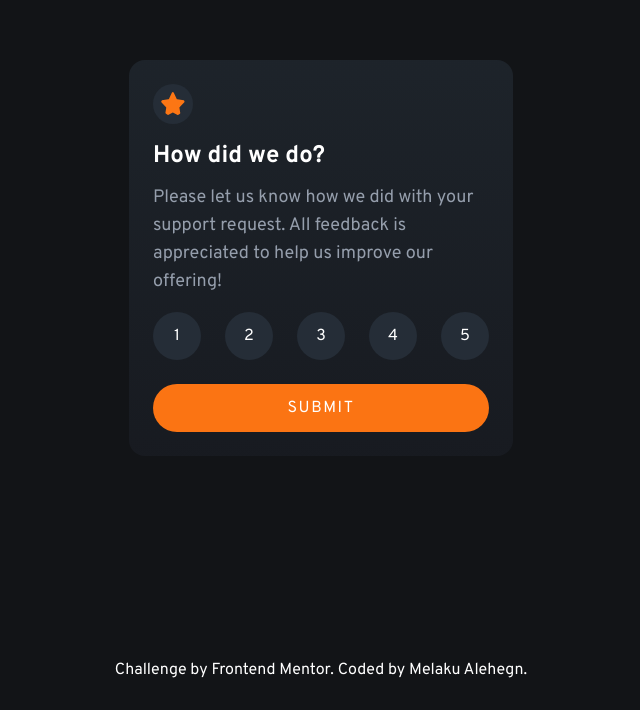
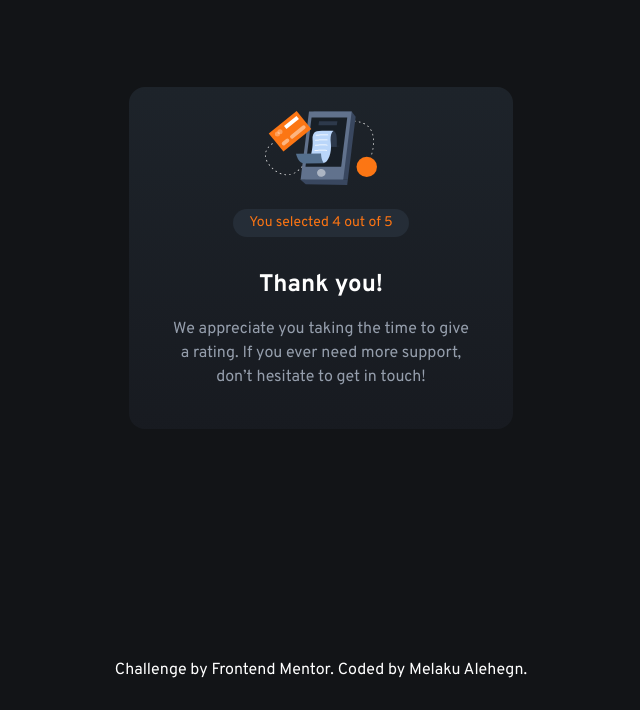
Before and after one commit to MelakuAlehegn/interactive-rating-component, a website: page index.html in a window 1280 px wide. Shown: the part 142-852 px from the top of the page, without its empty margins (319-959 px from the left). Drawn offline with Linux system fonts and the light colour scheme.

Commit message:
thank you page css finish

```diff
--- a/index.html
+++ b/index.html
@@ -14,7 +14,7 @@
 
 <body class="bg-veryDarkBlue font-sans text-base flex flex-col items-center">
   <main class="text-white flex h-screen items-center justify-center p-6 mb-0">
-    <div class="bg-gradient-to-b from-from-50 to-to-50 flex flex-col justify-center p-6 rounded-2xl sm:w-96">
+    <div class="bg-gradient-to-b from-from-50 to-to-50 hidden flex-col justify-center p-6 rounded-2xl sm:w-96">
       <div>
         <img class="bg-darkBlue p-2 rounded-full w-10 h-10" src="./images/icon-star.svg" alt="star icon" />
       </div>
@@ -42,15 +42,16 @@
         class="mt-6 bg-orange rounded-full py-3 uppercase font-sans tracking-widest  hover:bg-white hover:text-orange text-bold transition duration-300">Submit</button>
       <!-- Rating state end -->
       <!-- Thank you state start -->
-      <!-- <div>
-        <img src="./images/illustration-thank-you.svg" alt="thankyou image">
-        <p> You selected 4 out of 5 </p>
-        <h3> Thank you! </h3>
-        <p> We appreciate you taking the time to give a rating. If you ever need more support, don’t hesitate to get in
-          touch! </p>
-      </div> -->
-      <!-- Thank you state end -->
     </div>
+    <div
+      class="flex bg-gradient-to-b from-from-50 to-to-50 flex-col justify-center p-6 rounded-2xl sm:w-96 items-center text-center">
+      <img class="w-28" src="./images/illustration-thank-you.svg" alt="thankyou image">
+      <p class="text-orange bg-darkBlue text-sm px-4 py-1 rounded-full mt-6 mb-0"> You selected 4 out of 5 </p>
+      <h3 class="mt-8 mb-0 font-bold text-2xl"> Thank you! </h3>
+      <p class="mt-0 text-lightGrey p-4"> We appreciate you taking the time to give a rating. If you ever need more
+        support, don’t hesitate to get in touch! </p>
+    </div>
+    <!-- Thank you state end -->
   </main>
   <footer class="bg-veryDarkBlue text-white mb-7 mt-0"> Challenge by <a
       href="https://www.frontendmentor.io?ref=challenge" target="_blank">Frontend Mentor</a>. Coded by <a
```
Also changed, not shown: README.md, css/main.css.
